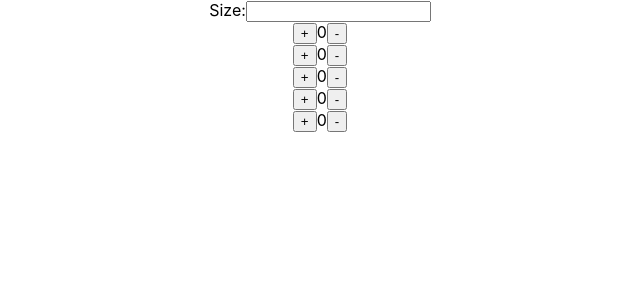
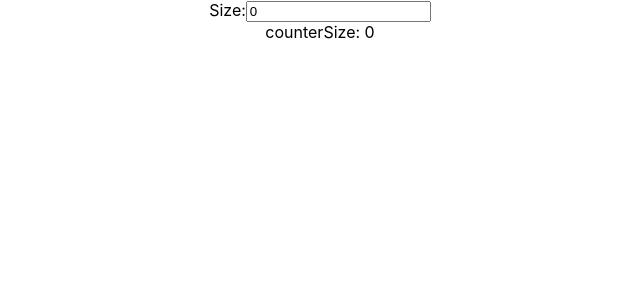
Before and after one commit to OnceRobert/React-Counter-Practice, a React (Create React App) app: page / in a window 1280 px wide. Shown: the top 300 px of the page, without its empty margins (320-960 px from the left). Built offline with nearby package versions, Linux system fonts and the light colour scheme.

Commit message:
[React Counter][Angelo] feat: fixed multiCounter to pass on the data from CounterSizeGenerator to CounterGroup Components

```diff
--- a/src/components/CounterGroup.js
+++ b/src/components/CounterGroup.js
@@ -1,9 +1,9 @@
 import Counter from './Counter'
 
-function CounterGroup() {
+function CounterGroup(props) {
 
     function generateCounterList(){
-        return new Array(5).fill(Date.now());
+        return new Array(props.counterSize).fill(Date.now());
     }
 
     const counterList = generateCounterList();
@@ -12,7 +12,9 @@ function CounterGroup() {
         {counterList.map((item, index) => (
         <Counter key={item + index}></Counter>
         ))}
+        <div>counterSize: {props.counterSize}</div>
         </div>
+
     );
 }
 
--- a/src/components/CounterSizeGenerator.js
+++ b/src/components/CounterSizeGenerator.js
@@ -1,9 +1,20 @@
-function CounterSizeGenerator() {
+import { useState } from "react";
+
+function CounterSizeGenerator(props) {
+
+    const [size, setSize] = useState(0);
+
+    function handleChangeSize(event) {
+        //console.log(event.target.value);
+        setSize(parseInt(event.target.value));
+
+        props.updateCounterSize(parseInt(event.target.value))
+    }
 
     return (
         <div>
             <span>Size:</span>
-            <input type='number'></input>
+            <input type='number' min="0" value={size} onChange={handleChangeSize}></input>
         </div>
 
     );
--- a/src/components/MultiCounter.js
+++ b/src/components/MultiCounter.js
@@ -1,11 +1,20 @@
 import CounterSizeGenerator from './CounterSizeGenerator'
 import CounterGroup from './CounterGroup'
+import {useState} from 'react'
 
 function MultiCounter(){
+
+    const [counterSize, setCounterSize] = useState(0);
+
+    function updateCounterSize(counterSize) {
+        setCounterSize(counterSize);
+    }
+
     return(
         <div>
-            <CounterSizeGenerator></CounterSizeGenerator>
-            <CounterGroup></CounterGroup>
+            <CounterSizeGenerator updateCounterSize={updateCounterSize}></CounterSizeGenerator>
+            <CounterGroup counterSize={counterSize}></CounterGroup>
+
         </div>
     )
 
```
